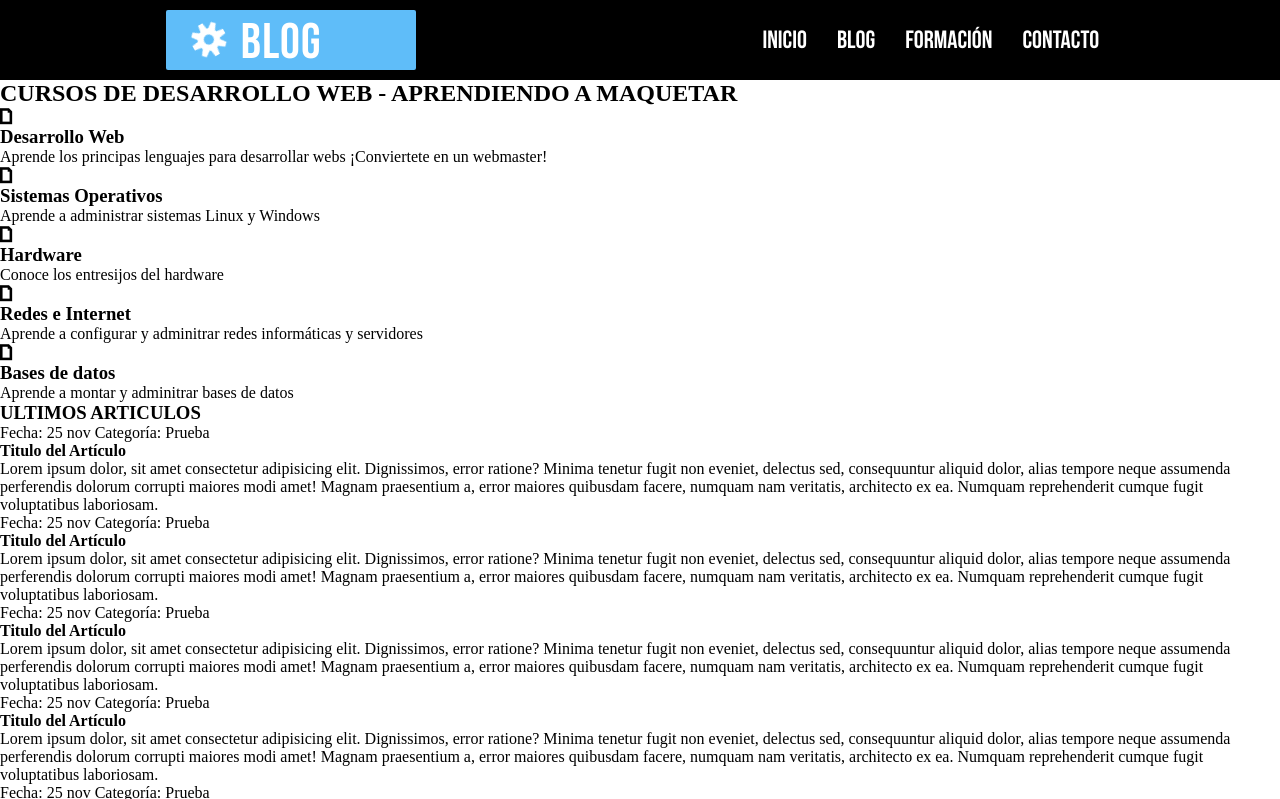
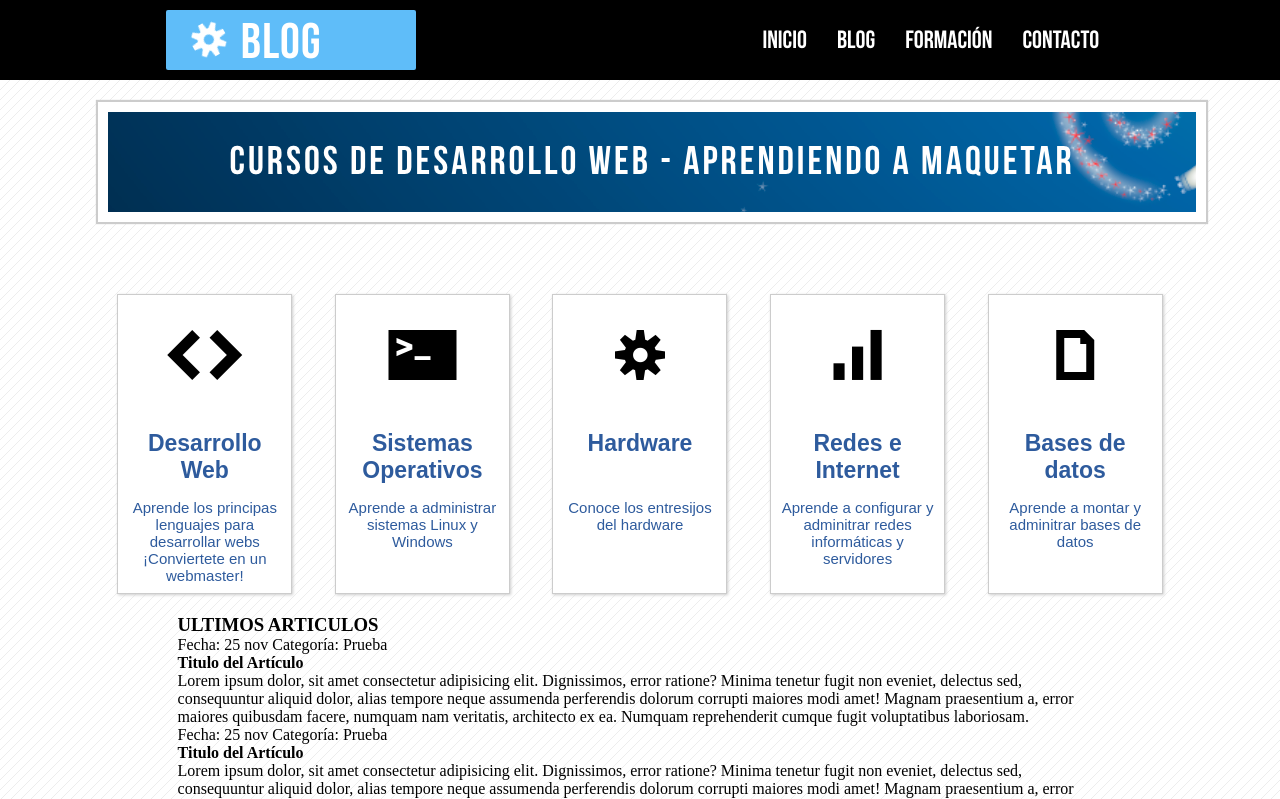
Before and after one commit to jsebastianmo/maquetacion-02, a plain HTML site: page index.html in a window 1280 px wide. Shown: the top 799 px of the page. Drawn offline with Linux system fonts and the light colour scheme; files whose address does not match are found by name.

Commit message:
banner y tags

```diff
--- a/css/style.css
+++ b/css/style.css
@@ -20,6 +20,10 @@
 
 .icon{
     font-family: icons;
+}
+
+.layout{
+    background: url(img/pattern.png);
 }
 
 .header{
@@ -127,3 +131,169 @@
     color: white;
     transition: all 250ms linear;
 }
+
+.layout .content{
+    width: 85%;
+    margin: 20px auto;
+}
+
+.content .banner{
+    width: 100%;
+    height: 100px;
+    padding: 10px;
+    border: none;
+    border: 2px solid #ccc;
+    box-shadow: 0px 0px 1px #ccc;
+    background: white;
+}
+
+.content .bakbanner{
+    width: 100%;
+    height: 100%;
+    background-image: url(img/bakbaner.png);
+    background-repeat: no-repeat;
+    background-position-x: -400px;
+    background-position-y: -210px;
+    display: flex;
+    justify-content: center;
+    align-items: center;
+    animation: 3s image_moving linear;
+}
+
+@keyframes image_moving {
+    0%{
+        background-position-x: -400px;
+        background-position-y: -210px;
+    }
+    20%{
+        background-position-x: -380px;
+        background-position-y: -230px;
+    }
+    40%{
+        background-position-x: -360px;
+        background-position-y: -250px;
+    }
+    60%{
+        background-position-x: -340px;
+        background-position-y: -270px;
+    }
+    80%{
+        background-position-x: -320px;
+        background-position-y: -290px;
+    }
+    100%{
+        background-position-x: -300px;
+        background-position-y: -310px;
+    }
+}
+
+.content .bakbanner h1{
+    font-family: bebasneue;
+    font-size: 40px;
+    font-weight: 100;
+    letter-spacing: 3px;
+    color: white;
+    animation: 3s title_moving linear;
+}
+
+@keyframes title_moving {
+    0%{
+        transform: translateX(-120%);
+    }
+    50%{
+        transform: translateX(120%);
+    }
+    100%{
+        transform: translateX(0%);
+    }
+}
+
+.content .tags{
+    display: flex;
+    justify-content: space-around;
+    align-items: center;
+    margin-top: 70px;
+    cursor: pointer;
+}
+
+.content .tags .tag{
+    display: flex;
+    flex-direction: column;
+    align-items: center;
+    width: 175px;
+    height: 300px;
+    border: 1px solid #ccc;
+    box-shadow: 1px 1px 3px #ccc;
+    padding: 10px;
+    overflow: hidden;
+    box-sizing: border-box;
+    background: white;
+}
+
+.content .tags .tag:hover{
+    background: black;
+}
+
+.content .tags .tag span{
+    display: block;
+    height: 25%;
+    margin-top: 20px;
+    font-size: 50px;
+}
+
+.content .tags .tag:hover span{
+    color: rgb(46, 91, 157);
+    animation: 500ms icon_move linear;
+}
+
+@keyframes icon_move {
+    0%{
+        transform: translateY(-100%);
+    }
+    100%{
+        transform: translateY(0%);
+    }
+}
+
+.content .tags .tag h1{
+    height: 25%;
+    text-align: center;
+    font-family: sans-serif;
+    font-size: 23px;
+    margin-top: 35px;
+    color: rgb(46, 91, 157);
+}
+
+.content .tags .tag:hover h1{
+    animation: 500ms h1_move linear;
+}
+
+@keyframes h1_move {
+    0%{
+        transform: translateX(-100%);
+    }
+    100%{
+        transform: translateX(0%);
+    }
+}
+
+.content .tags .tag p{
+    height: 25%;
+    text-align: center;
+    font-family: sans-serif;
+    font-size: 15px;
+    color: rgb(46, 91, 157);
+}
+
+.content .tags .tag:hover p{
+    animation: 500ms p_move linear;
+}
+
+@keyframes p_move {
+    0%{
+        transform: translateX(100%);
+    }
+    100%{
+        transform: translateX(0%);
+    }
+}
--- a/index.html
+++ b/index.html
@@ -24,26 +24,28 @@
         </header>
         <section class="content">
             <div class="banner">
-                <h1> CURSOS DE DESARROLLO WEB - APRENDIENDO A MAQUETAR </h1>
+                <div class="bakbanner">
+                    <h1> CURSOS DE DESARROLLO WEB - APRENDIENDO A MAQUETAR </h1>
+                </div>
             </div>
             <section class="tags">
                 <div class="tag">
-                    <span class="icon"> a </span>
+                    <span class="icon"> H </span>
                     <h1> Desarrollo Web </h1>
                     <p> Aprende los principas lenguajes para desarrollar webs ¡Conviertete en un webmaster! </p>
                 </div>
                 <div class="tag">
-                    <span class="icon"> a </span>
+                    <span class="icon"> _ </span>
                     <h1> Sistemas Operativos </h1>
                     <p> Aprende a administrar sistemas Linux y Windows </p>
                 </div>
                 <div class="tag">
-                    <span class="icon"> a </span>
+                    <span class="icon"> S </span>
                     <h1> Hardware </h1>
                     <p> Conoce los entresijos del hardware </p>
                 </div>
                 <div class="tag">
-                    <span class="icon"> a </span>
+                    <span class="icon"> u </span>
                     <h1> Redes e Internet </h1>
                     <p> Aprende a configurar y adminitrar redes informáticas y servidores </p>
                 </div>
```
